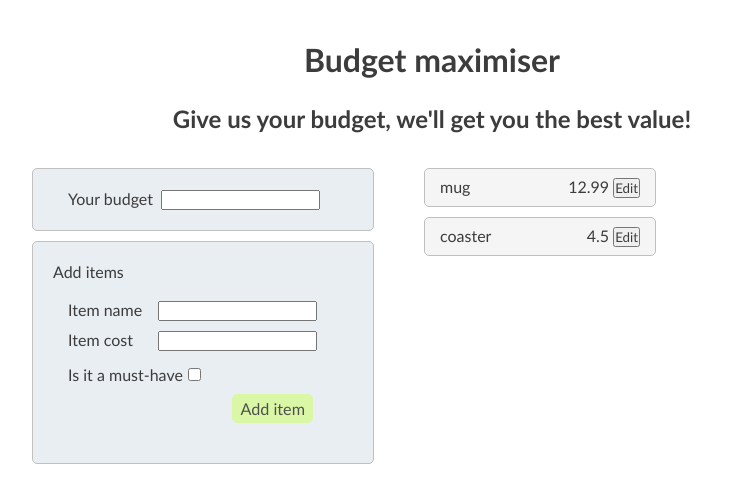
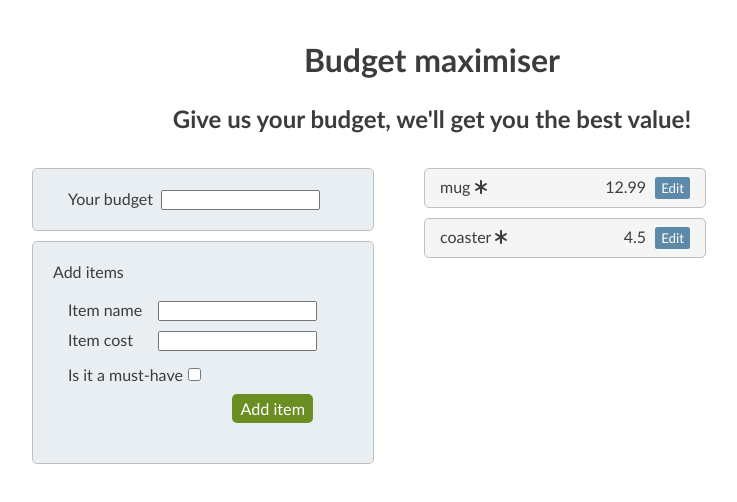
Before and after one commit to yuning-dev/19-budget-maximiser-vue, a Vue app in the folder budget-maximiser/: page / in a window 1280 px wide. Shown: the top 502 px of the page, without its empty margins (208-945 px from the left). Built offline with nearby package versions, Linux system fonts and the light colour scheme.

Commit message:
install and configure fontawesome

```diff
--- a/budget-maximiser/package.json
+++ b/budget-maximiser/package.json
@@ -10,6 +10,11 @@
     "test:unit": "vitest"
   },
   "dependencies": {
+    "@fortawesome/fontawesome-svg-core": "^6.5.2",
+    "@fortawesome/free-brands-svg-icons": "^6.5.2",
+    "@fortawesome/free-regular-svg-icons": "^6.5.2",
+    "@fortawesome/free-solid-svg-icons": "^6.5.2",
+    "@fortawesome/vue-fontawesome": "^3.0.6",
     "vue": "^3.4.21"
   },
   "devDependencies": {
--- a/budget-maximiser/src/App.css
+++ b/budget-maximiser/src/App.css
@@ -81,14 +81,15 @@ input[id="itemName"], input[id="itemCost"] {
     padding: 5px 8px;
     font-size: 1.0125em;
     color: rgb(80, 80, 80);
-    background: #DAF7A6;
+    background: #6B8E23;
+    color: white;
     border: none;
     border-radius: 5px;;
 }
 
 .addItemBtn:hover {
     cursor: pointer;
-    filter: brightness(90%)
+    background: #86b22d;
 }
 
 .itemsList {
--- a/budget-maximiser/src/App.vue
+++ b/budget-maximiser/src/App.vue
@@ -14,19 +14,19 @@
                     <form :class="$style.addItemsInnerWrapper" action="javascript:void(0);">
                         <div :class="$style.formItem">
                             <label for="itemName">Item name</label>
-                            <input type="text" id="itemName" v-model="name">
+                            <input type="text" id="itemName" v-model="name" :on-focus="showNameError()">
                         </div>
                         <div :class="$style.formItem">
                             <label for="itemCost">Item cost</label>
-                            <input type="text" id="itemCost" v-model="cost">
+                            <input type="text" id="itemCost" v-model="cost" :on-focus="showCostError()">
                         </div>
                     </form>
-                    <template v-if="this.addBtnClicked && !validName">
+                    <template v-if="showNameError()">
                         <div :class="$style.errorDiv">
                             Please enter a valid name.
                         </div>
                     </template>
-                    <template v-if="this.addBtnClicked && !validCost">
+                    <template v-if="showCostError()">
                         <div :class="$style.errorDiv">
                             Please enter a cost that is > 0.
                         </div>
@@ -63,7 +63,6 @@ export default {
             cost: '',
             isMustHave: false,
             items: [{ name: 'mug', cost: 12.99, mustHave: true }, { name: 'coaster', cost: 4.50, mustHave: false }],
-            addBtnClicked: false
         }
     },
     computed: {
@@ -87,21 +86,35 @@ export default {
             this.isMustHave = !this.isMustHave
         },
         addItemBtnClicked() {
-            this.addBtnClicked = true
             if (this.validName && this.validCost) {
                 const item = {
                     name: this.name,
                     cost: this.cost,
                     mustHave: this.isMustHave
                 }
-
-                this.items.push(item)
+                if (item.mustHave === true) {
+                    this.items.unshift(item)
+                } else {
+                    this.items.push(item)
+                }
                 this.name = ''
                 this.cost = ''
                 this.isMustHave = false
                 console.log(item)
                 console.log(this.items)
             }
+        },
+        showError(field, validField) {
+            if (field !== '' && !validField) {
+                return true
+            }
+            return false
+        },
+        showNameError() {
+            return this.showError(this.name, this.validName)
+        },
+        showCostError() {
+            return this.showError(this.cost, this.validCost)
         }
     }
 }
--- a/budget-maximiser/src/components/Item/Item.css
+++ b/budget-maximiser/src/components/Item/Item.css
@@ -1,5 +1,5 @@
 .wrapper {
-    width: 200px;
+    width: 250px;
     background: whitesmoke;
     border: 1px solid silver;
     border-radius: 5px;
@@ -7,3 +7,17 @@
     display: flex;
     justify-content: space-between;
 }
+
+.editBtn {
+    margin-left: 5px;
+    padding: 3px 6px;
+    background-color: #5D8AA8;
+    color: white;
+    border: none;
+    border-radius: 2.5px;
+}
+
+.editBtn:hover {
+    cursor: pointer;
+    background-color: #70a5c9;
+}
--- a/budget-maximiser/src/components/Item/Item.vue
+++ b/budget-maximiser/src/components/Item/Item.vue
@@ -2,10 +2,11 @@
     <div :class="$style.wrapper">
         <div :class="$style.name">
             {{ item.name }}
+            <font-awesome-icon icon="fa-solid fa-asterisk" />
         </div>
         <div :class="$style.cost">
             {{ item.cost }}
-            <button>Edit</button>
+            <button :class="$style.editBtn" @click="editBtnClicked()">Edit</button>
         </div>
     </div>
 </template>
@@ -15,6 +16,11 @@ export default {
     name: 'Item',
     props: {
         item: Object
+    },
+    methods: {
+        editBtnClicked() {
+
+        }
     }
 }
 </script>
--- a/budget-maximiser/src/main.js
+++ b/budget-maximiser/src/main.js
@@ -1,4 +1,15 @@
 import { createApp } from 'vue'
 import App from './App.vue'
 
-createApp(App).mount('#app')
+import { library } from '@fortawesome/fontawesome-svg-core'
+import { FontAwesomeIcon } from '@fortawesome/vue-fontawesome'
+
+import { faAsterisk } from '@fortawesome/free-solid-svg-icons'
+
+library.add(faAsterisk)
+
+const app = createApp(App)
+
+app.component('font-awesome-icon', FontAwesomeIcon)
+
+app.mount('#app')
```
Also changed, not shown: 1 other file (tests, documents, lock files or other folders).
